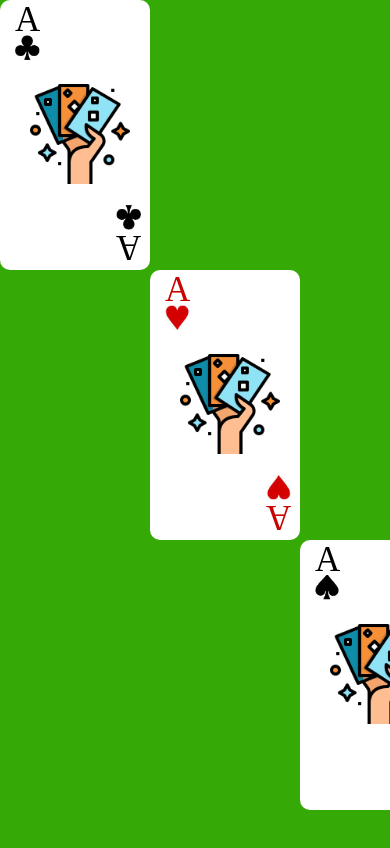
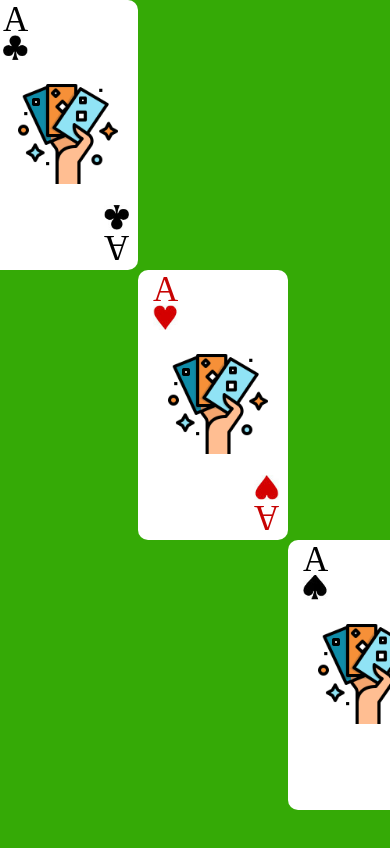
Before and after one commit to Deanjer/module2_eindopracht_week2, a plain HTML site: page index.html in a window 390 px wide. Shown: the top 848 px of the page. Drawn offline with Linux system fonts and the light colour scheme.

Commit message:
module2_eindopdracht_week2

```diff
--- a/assets/css/style.css
+++ b/assets/css/style.css
@@ -10,7 +10,16 @@
 body{
     background-color: rgb(53, 170, 6);
     font-size: 35px;
+    position: absolute;
+    left: 50%;
+    transform: translate(-50%);
 }
+@media only screen and (max-width: 600px) {
+    body {
+      left: -80%;
+      transform: translate(50%);
+    }
+  }
 .kaart1{
     width: 150px;
     height: 270px;
```
